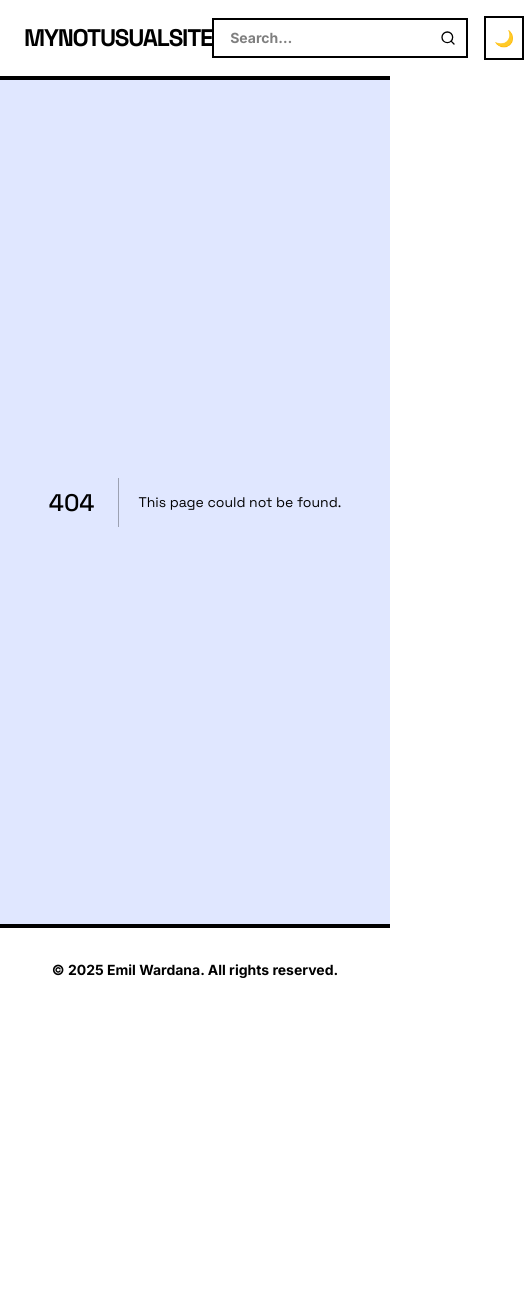
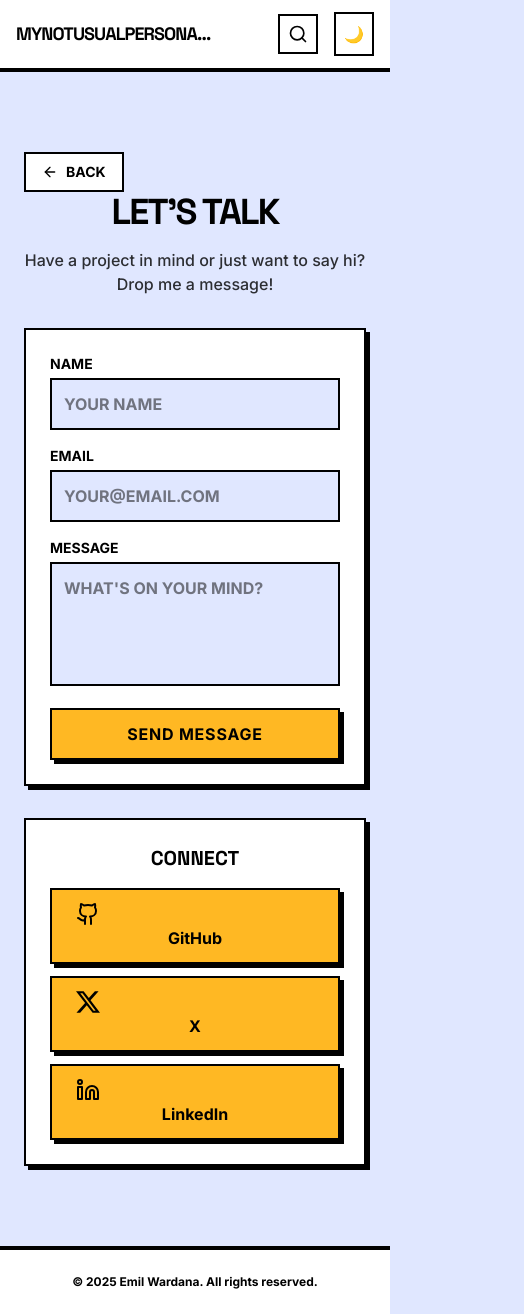
Before and after one commit to emilwardana/websaya, a Next.js app: page /contact in a window 390 px wide. Before the commit this address had no page. Shown: the whole page, 524 px wide, since content can reach past the window. Before the commit the page ends 1012 px from the top, so only its background shows below. Built offline with nearby package versions, Linux system fonts and the light colour scheme.

Commit message:
added contact page, back button, and mobile resposiveness

```diff
--- /dev/null
+++ b/src/app/components/BackButton.tsx
@@ -0,0 +1,19 @@
+"use client";
+
+import { useRouter } from "next/navigation";
+import { ArrowLeft } from "lucide-react";
+
+export default function BackButton() {
+  const router = useRouter();
+
+  return (
+    <button
+      onClick={() => router.back()}
+      className="inline-flex items-center gap-2 p-2 px-4 border-2 border-[var(--color-primary)] bg-[var(--color-surface)] hover:bg-[var(--color-accent)] transition-all hover:shadow-[4px_4px_0px_0px_var(--color-primary)] active:shadow-none font-bold text-sm uppercase"
+      aria-label="Go back"
+    >
+      <ArrowLeft className="w-4 h-4" />
+      Back
+    </button>
+  );
+}
--- a/src/app/components/CommandPalette.tsx
+++ b/src/app/components/CommandPalette.tsx
@@ -32,7 +32,7 @@ export default function CommandPalette() {
       .slice(0, 10);
   }, [q, fuse]);
 
-  // open on ⌘K / Ctrl+K
+  // open on ⌘K / Ctrl+K or custom event
   useEffect(() => {
     const handler = (e: KeyboardEvent) => {
       if ((e.metaKey || e.ctrlKey) && e.key.toLowerCase() === "k") {
@@ -41,8 +41,16 @@ export default function CommandPalette() {
       }
       if (e.key === "Escape") setOpen(false);
     };
+
+    const openHandler = () => setOpen(true);
+
     window.addEventListener("keydown", handler);
-    return () => window.removeEventListener("keydown", handler);
+    window.addEventListener("open-cmd-palette", openHandler);
+
+    return () => {
+      window.removeEventListener("keydown", handler);
+      window.removeEventListener("open-cmd-palette", openHandler);
+    };
   }, []);
 
   // focus input when opened
--- a/src/app/components/Features.tsx
+++ b/src/app/components/Features.tsx
@@ -22,13 +22,13 @@ const cards = [
 export default function Features() {
   return (
     <Section id="features">
-      <div className="grid gap-8 sm:grid-cols-2 md:grid-cols-3 lg:grid-cols-4">
+      <div className="grid gap-6 md:gap-8 grid-cols-1 sm:grid-cols-2 md:grid-cols-3 lg:grid-cols-4 px-4 md:px-0">
         {cards.map((c) => (
           <Link
             key={c.title}
             href={c.href}
             className="border-2 border-[var(--color-primary)] bg-[var(--color-surface)]
-                       p-8 text-center shadow-[4px_4px_0px_0px_var(--color-primary)] transition-all
+                       p-6 md:p-8 text-center shadow-[4px_4px_0px_0px_var(--color-primary)] transition-all
                        hover:-translate-y-1 hover:shadow-[8px_8px_0px_0px_var(--color-primary)]
                        focus:outline-none focus:ring-2 focus:ring-[var(--color-accent)] cursor-pointer"
           >
--- a/src/app/components/Footer.tsx
+++ b/src/app/components/Footer.tsx
@@ -1,6 +1,6 @@
 export default function Footer() {
   return (
-    <footer className="bg-[var(--color-surface)] py-8 text-center text-sm font-bold border-t-4 border-[var(--color-primary)]">
+    <footer className="bg-[var(--color-surface)] py-6 md:py-8 text-center text-xs md:text-sm font-bold border-t-4 border-[var(--color-primary)] px-4">
       © {new Date().getFullYear()} Emil Wardana. All rights reserved.
     </footer>
   );
--- a/src/app/components/Hero.tsx
+++ b/src/app/components/Hero.tsx
@@ -3,16 +3,16 @@ import { motion } from "framer-motion";
 
 export default function Hero() {
   return (
-    <section className="bg-[var(--color-body)] text-[var(--color-primary)] py-32 text-center">
+    <section className="bg-[var(--color-body)] text-[var(--color-primary)] py-20 md:py-32 text-center px-4">
       <motion.h1
         initial={{ opacity: 0, y: 20 }}
         animate={{ opacity: 1, y: 0 }}
         transition={{ duration: 0.6 }}
-        className="font-display text-5xl md:text-7xl font-black uppercase tracking-tighter"
+        className="font-display text-3xl sm:text-4xl md:text-7xl font-black uppercase tracking-tighter break-words"
       >
         Emil Wardana
       </motion.h1>
-      <p className="mt-6 text-lg md:text-xl font-bold border-2 border-[var(--color-primary)] inline-block px-4 py-2 bg-[var(--color-accent)] shadow-[4px_4px_0px_0px_var(--color-primary)]">
+      <p className="mt-6 text-base md:text-xl font-bold border-2 border-[var(--color-primary)] inline-block px-4 py-2 bg-[var(--color-accent)] shadow-[4px_4px_0px_0px_var(--color-primary)]">
         QA Engineer & Web Developer
       </p>
     </section>
--- a/src/app/components/Navbar.tsx
+++ b/src/app/components/Navbar.tsx
@@ -1,26 +1,36 @@
 "use client";
 
+import { Search } from "lucide-react";
 import Link from "next/link";
 import ThemeToggle from "./ThemeToggle";
 import SearchBar from "./SearchBar";
-import CommandPalette from "./CommandPalette";
 
 export default function Navbar() {
   return (
     <header className="sticky top-0 z-50 bg-[var(--color-surface)] text-[var(--color-primary)] border-b-4 border-[var(--color-primary)]">
-      <nav className="mx-auto flex max-w-7xl items-center justify-between px-6 py-4">
-        <Link href="/" className="font-display text-2xl font-black uppercase tracking-tighter hover:text-[var(--color-accent)] transition-colors">
-          MynotUsualSite
+      <nav className="mx-auto flex max-w-7xl items-center justify-between px-4 md:px-6 py-3 md:py-4">
+        <Link href="/" className="font-display text-lg md:text-2xl font-black uppercase tracking-tighter hover:text-[var(--color-accent)] transition-colors truncate max-w-[200px] md:max-w-none">
+          MynotUsualPersonalSite
         </Link>
 
         <div className="flex items-center gap-4">
-          <SearchBar />
+          {/* Desktop Search */}
+          <div className="hidden md:block">
+            <SearchBar />
+          </div>
+
+          {/* Mobile Search Trigger */}
+          <button
+            className="md:hidden p-2 border-2 border-[var(--color-primary)] bg-[var(--color-surface)] hover:bg-[var(--color-accent)] transition-colors"
+            onClick={() => window.dispatchEvent(new Event("open-cmd-palette"))}
+            aria-label="Search"
+          >
+            <Search className="w-5 h-5" />
+          </button>
+
           <ThemeToggle />
         </div>
       </nav>
-
-      {/* command palette portal trigger (hidden) */}
-      <CommandPalette />
     </header>
   );
 }
--- a/src/app/components/SearchBar.tsx
+++ b/src/app/components/SearchBar.tsx
@@ -73,7 +73,7 @@ export default function SearchBar() {
   }, []);
 
   return (
-    <div ref={boxRef} className="relative w-64">
+    <div ref={boxRef} className="relative w-full md:w-64">
       {/* Right-side icon + shortcut pill */}
       <div className="pointer-events-none absolute right-3 top-1/2 -translate-y-1/2 flex items-center gap-1 opacity-100">
         <Search className="h-4 w-4" />
--- /dev/null
+++ b/src/app/contact/page.tsx
@@ -0,0 +1,122 @@
+"use client";
+
+import { motion } from "framer-motion";
+import { Github, Linkedin } from "lucide-react";
+import BackButton from "../components/BackButton";
+
+export default function ContactPage() {
+  return (
+    <section className="section min-h-screen px-4 md:px-6 py-12 md:py-20">
+      <div className="mx-auto max-w-2xl">
+        <BackButton />
+        <motion.div
+          initial={{ opacity: 0, y: 20 }}
+          animate={{ opacity: 1, y: 0 }}
+          transition={{ duration: 0.5 }}
+          className="text-center mb-8 md:mb-12"
+        >
+          <h1 className="font-display text-4xl md:text-7xl font-black uppercase tracking-tighter mb-4 md:mb-6">
+            Let's Talk
+          </h1>
+          <p className="text-base md:text-lg font-medium opacity-80">
+            Have a project in mind or just want to say hi? Drop me a message!
+          </p>
+        </motion.div>
+
+        <div className="grid gap-8 grid-cols-1 md:grid-cols-2">
+          {/* Contact Form */}
+          <motion.div
+            initial={{ opacity: 0, x: -20 }}
+            animate={{ opacity: 1, x: 0 }}
+            transition={{ delay: 0.2, duration: 0.5 }}
+            className="card"
+          >
+            <form className="flex flex-col gap-4">
+              <div>
+                <label htmlFor="name" className="block text-sm font-bold uppercase mb-1">
+                  Name
+                </label>
+                <input
+                  type="text"
+                  id="name"
+                  className="w-full border-2 border-[var(--color-primary)] bg-[var(--color-body)] p-3 font-bold focus:outline-none focus:shadow-[4px_4px_0px_0px_var(--color-primary)] transition-shadow"
+                  placeholder="YOUR NAME"
+                />
+              </div>
+              <div>
+                <label htmlFor="email" className="block text-sm font-bold uppercase mb-1">
+                  Email
+                </label>
+                <input
+                  type="email"
+                  id="email"
+                  className="w-full border-2 border-[var(--color-primary)] bg-[var(--color-body)] p-3 font-bold focus:outline-none focus:shadow-[4px_4px_0px_0px_var(--color-primary)] transition-shadow"
+                  placeholder="YOUR@EMAIL.COM"
+                />
+              </div>
+              <div>
+                <label htmlFor="message" className="block text-sm font-bold uppercase mb-1">
+                  Message
+                </label>
+                <textarea
+                  id="message"
+                  rows={4}
+                  className="w-full border-2 border-[var(--color-primary)] bg-[var(--color-body)] p-3 font-bold focus:outline-none focus:shadow-[4px_4px_0px_0px_var(--color-primary)] transition-shadow resize-none"
+                  placeholder="WHAT'S ON YOUR MIND?"
+                />
+              </div>
+              <button type="submit" className="btn w-full text-center uppercase tracking-wider">
+                Send Message
+              </button>
+            </form>
+          </motion.div>
+
+          {/* Social Links */}
+          <motion.div
+            initial={{ opacity: 0, x: 20 }}
+            animate={{ opacity: 1, x: 0 }}
+            transition={{ delay: 0.4, duration: 0.5 }}
+            className="flex flex-col gap-4 justify-center"
+          >
+            <div className="card text-center">
+              <h3 className="font-display text-xl font-black uppercase mb-4">Connect</h3>
+              <div className="flex flex-col gap-3">
+                <a
+                  href="https://github.com"
+                  target="_blank"
+                  rel="noopener noreferrer"
+                  className="btn flex items-center justify-center gap-3 bg-white hover:bg-gray-100"
+                >
+                  <Github className="w-6 h-6" /> GitHub
+                </a>
+                <a
+                  href="https://twitter.com"
+                  target="_blank"
+                  rel="noopener noreferrer"
+                  className="btn flex items-center justify-center gap-3 bg-black text-white border-black"
+                >
+                  <svg
+                    viewBox="0 0 24 24"
+                    aria-hidden="true"
+                    className="w-6 h-6 fill-current"
+                  >
+                    <path d="M18.901 1.153h3.68l-8.04 9.19L24 22.846h-7.406l-5.8-7.584-6.638 7.584H.474l8.6-9.83L0 1.154h7.594l5.243 6.932ZM17.61 20.644h2.039L6.486 3.24H4.298Z" />
+                  </svg>
+                  X
+                </a>
+                <a
+                  href="https://linkedin.com"
+                  target="_blank"
+                  rel="noopener noreferrer"
+                  className="btn flex items-center justify-center gap-3 bg-[#0077B5] text-white border-black"
+                >
+                  <Linkedin className="w-6 h-6" /> LinkedIn
+                </a>
+              </div>
+            </div>
+          </motion.div>
+        </div>
+      </div>
+    </section>
+  );
+}
```
